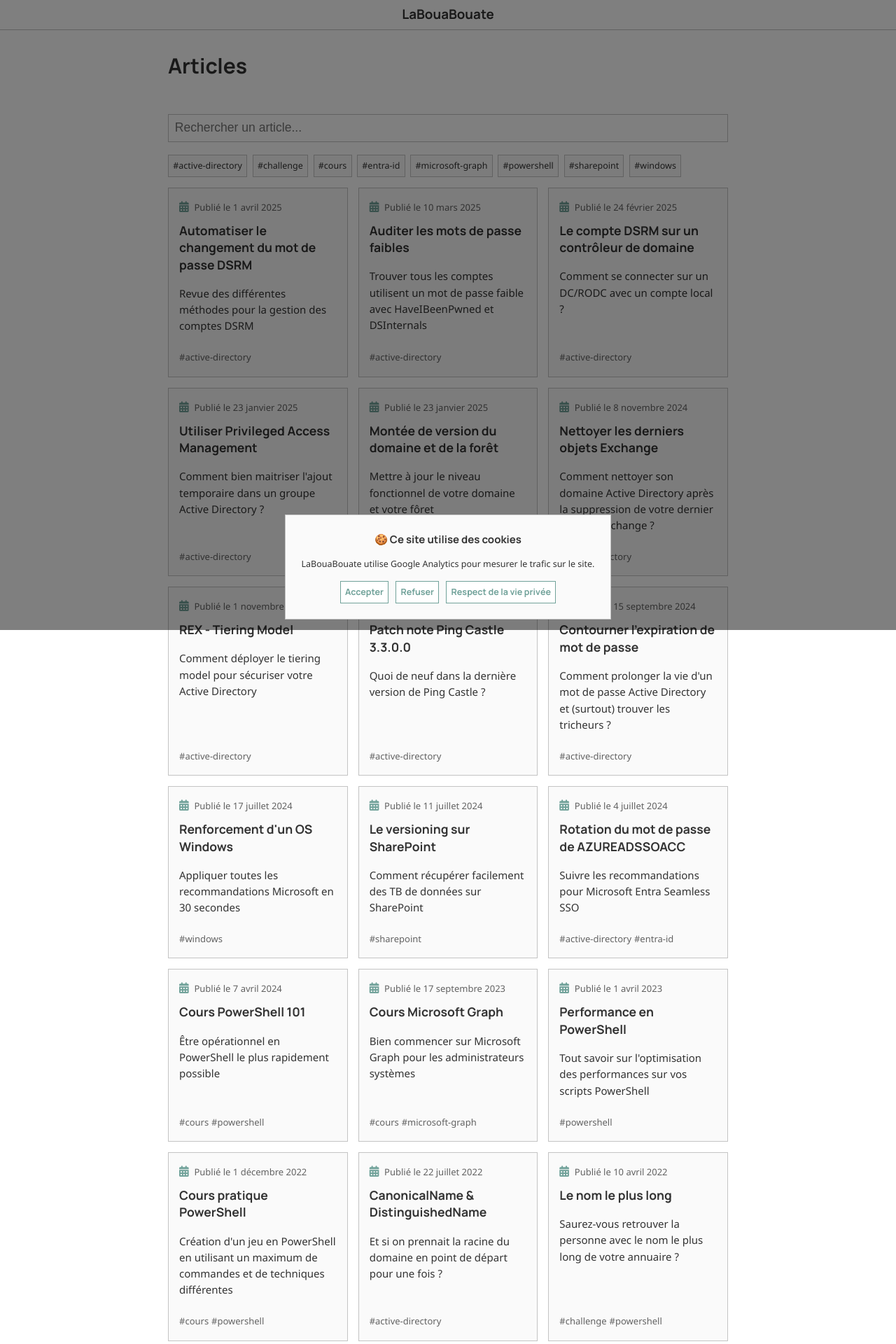
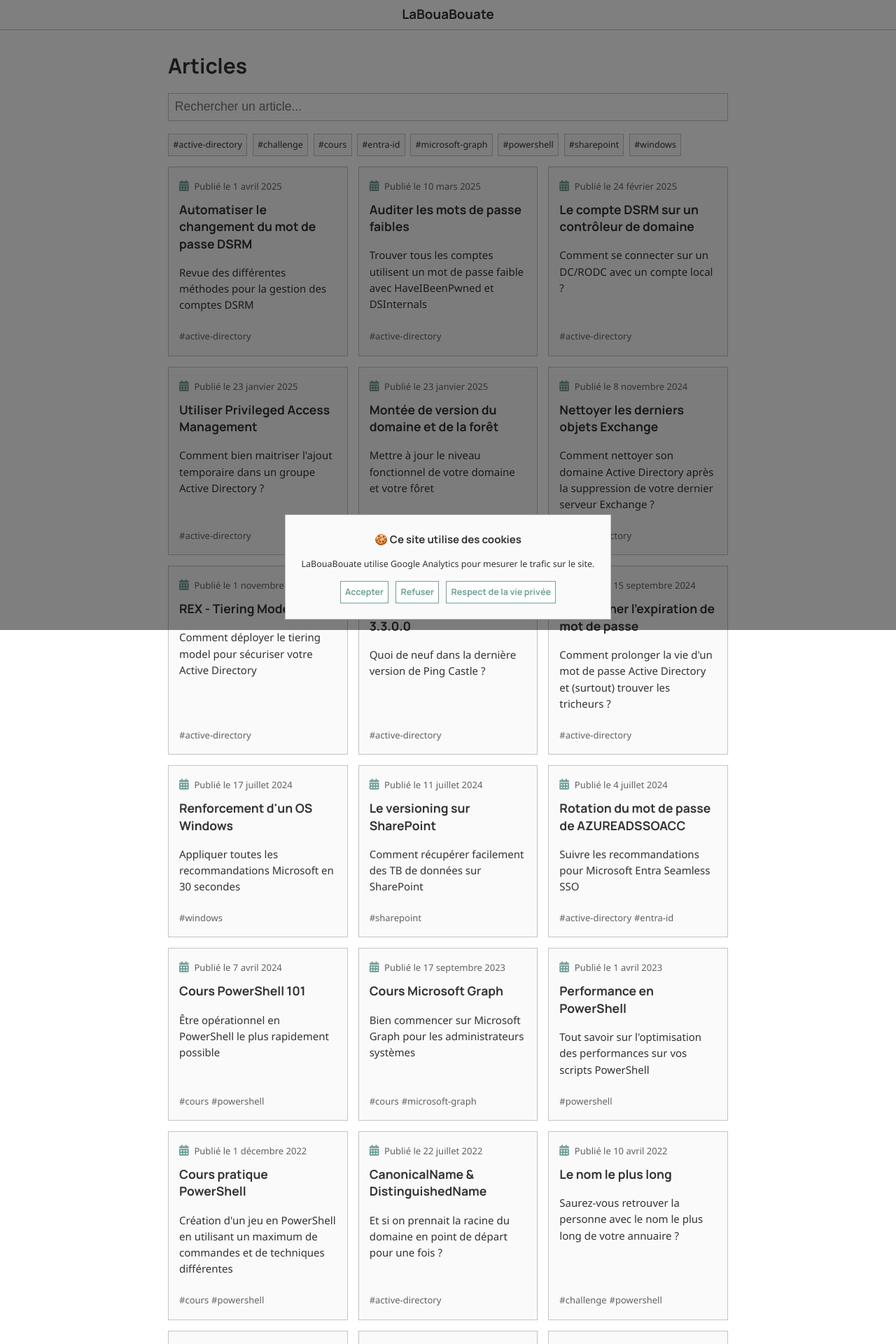
Before and after one commit to leobouard/leobouard.github.io, a Jekyll site: the page built from _pages/blog.html, in a window 1280 px wide. Shown: the top 1920 px of the page at 70% size. Built offline with Jekyll 4.4.1, drawn with Linux system fonts in a browser that asks for light colours; nearby versions of some CDN libraries; some web fonts are replaced.

Commit message:
Update blog.html

```diff
--- a/_pages/blog.html
+++ b/_pages/blog.html
@@ -4,7 +4,7 @@ title: "Articles"
 description: "Tous les articles, cours et défis sur PowerShell et d'autres technologies Microsoft"
 ---
 
-<h1>Articles</h1>
+<h1 style="margin: 0;">Articles</h1>
 {% include filter-tags.html %}
 {% include filter-searchbar.html %}
 <input class="searchbar" type="text" id="searchbar" placeholder="Rechercher un article..." onkeyup="filterArticlesBySearch()" />
```
